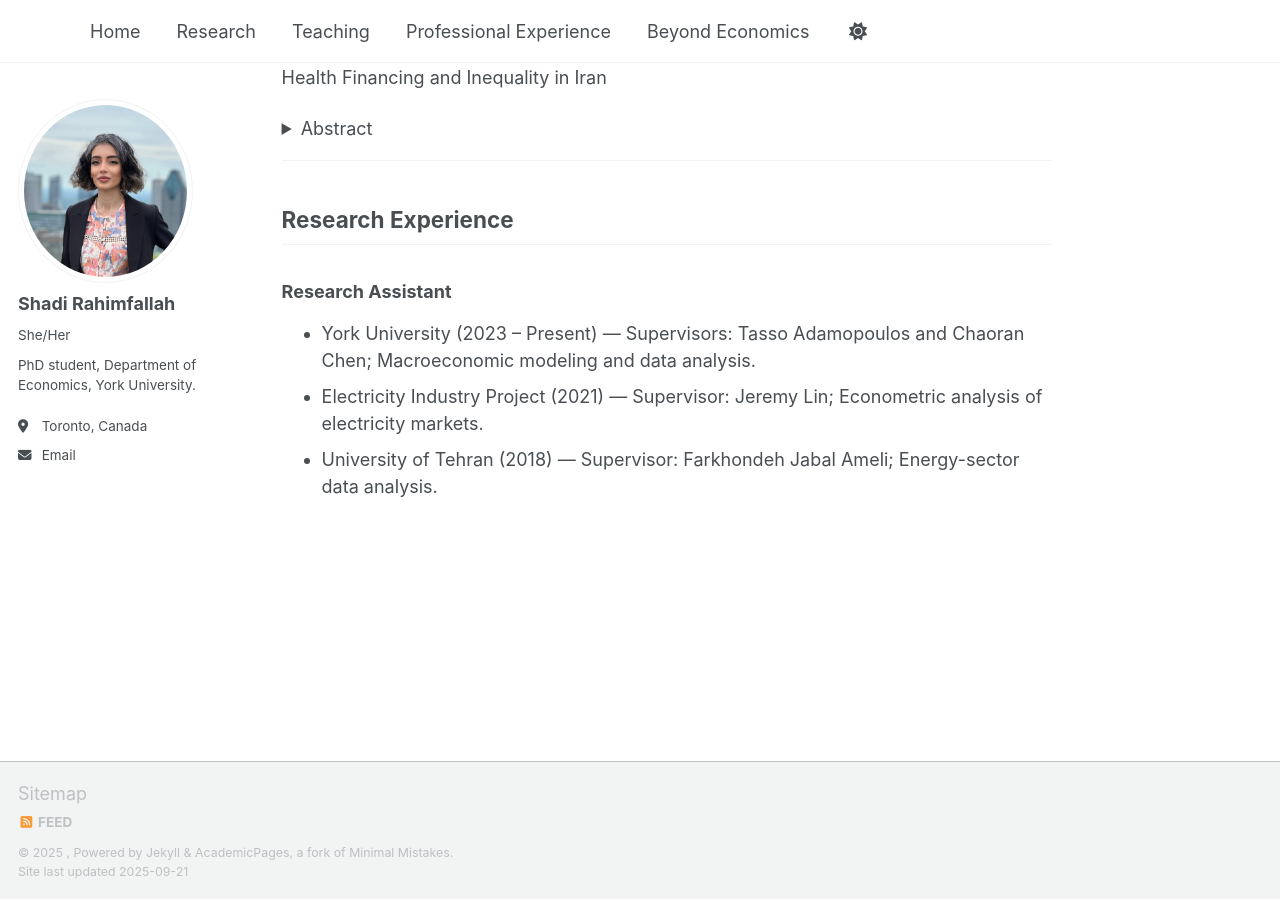
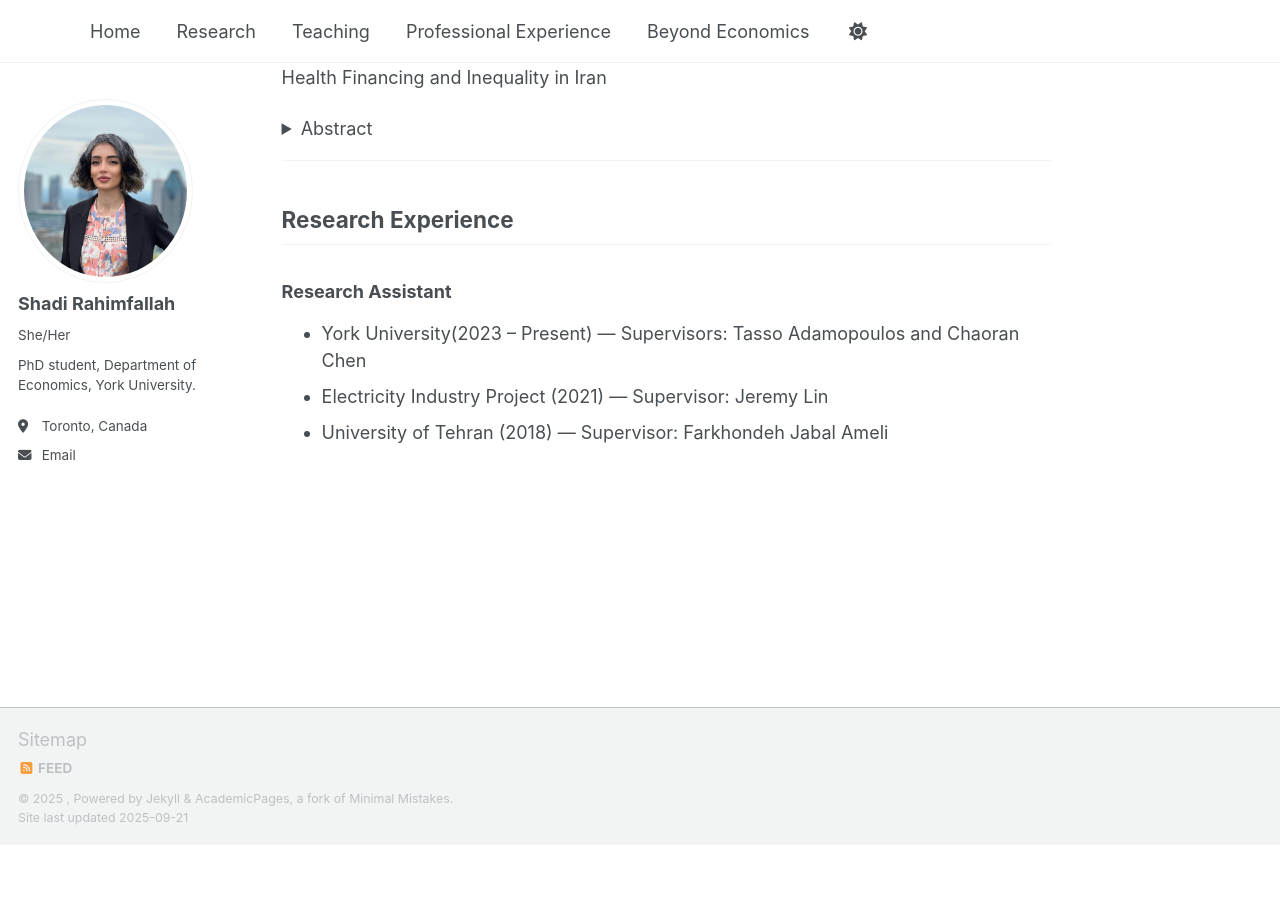
Before and after one commit to ShadiRahimfallah/ShadiRahimfallah.github.io, a Jekyll site: the page built from _pages/research.md, in a window 1280 px wide and 900 px high, scrolled down 1501 px. Built offline with Jekyll 4.4.1, drawn with Linux system fonts in a browser that asks for light colours; a script that is not in the unit is left out; after the commit the page ends 2347 px from its top, so only the background shows below that.

Commit message:
Update research.md

```diff
--- a/_pages/research.md
+++ b/_pages/research.md
@@ -78,6 +78,6 @@ Using province-by-year data, places with higher average household income have fe
 
 ## Research Experience
 ### Research Assistant
-- York University (2023 – Present) —  Supervisors: Tasso Adamopoulos and Chaoran Chen; Macroeconomic modeling and data analysis.
-- Electricity Industry Project (2021) — Supervisor: Jeremy Lin; Econometric analysis of electricity markets.
-- University of Tehran (2018) — Supervisor: Farkhondeh Jabal Ameli; Energy-sector data analysis.
+- York University(2023 – Present) —  Supervisors: Tasso Adamopoulos and Chaoran Chen
+- Electricity Industry Project (2021) — Supervisor: Jeremy Lin
+- University of Tehran (2018) — Supervisor: Farkhondeh Jabal Ameli
```
